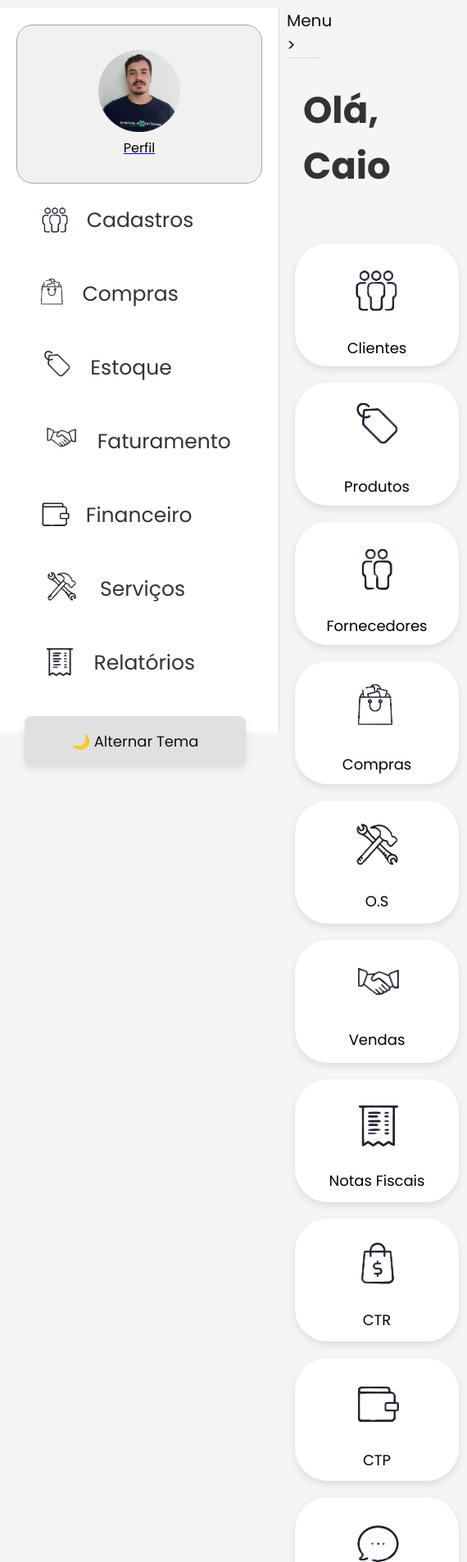
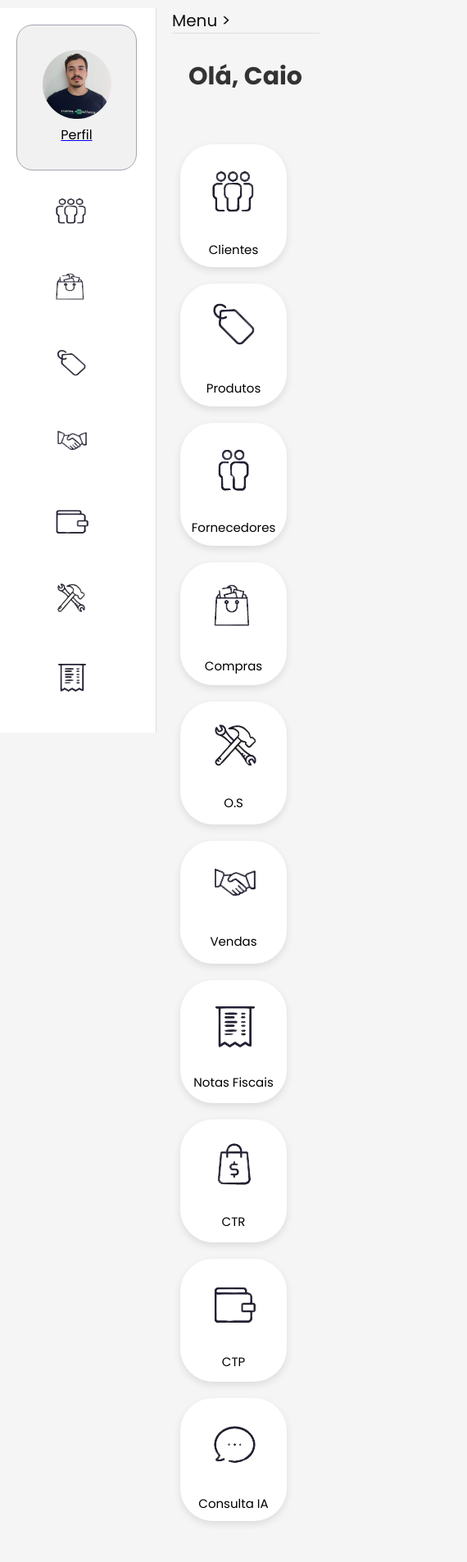
Before and after one commit to Caio-Secco/Sistema-operacional, a plain HTML site: page index.html in a window 390 px wide. Shown: the top 1906 px of the page at 82% size, 570 px wide, since content can reach past the window. After the commit the page ends 1866 px from the top, so only its background shows below. Drawn offline with Linux system fonts and the light colour scheme.

Commit message:
responsive

```diff
--- a/index.html
+++ b/index.html
@@ -26,16 +26,17 @@
         </div>
             <div class="menu-item">
                 <img src="./assets/clientes-icone-removebg-preview.png" alt="icone cadastros">
-            Cadastros
+                <span class="menu-texto">Cadastros</span>
                 <div class="submenu">
                     <a href="./pages/page-clientes.html">Clientes</a>
                     <a href="./pages/page-produtos.html">Produtos</a>
                     <a href="./pages/page-fornecedores.html">Fornecedores</a>
                 </div>
             </div>
+
             <div class="menu-item">
                 <img src="./assets/compras-icone-removebg-preview.png" alt="icone cadastros">
-            Compras
+                <span class="menu-texto">Compras</span>
                 <div class="submenu">
                     <a href="./pages/pg.html">Entradas</a>
                     <a href="#">Consulta de Notas</a>
@@ -43,7 +44,7 @@
             </div>
             <div class="menu-item">
                 <img src="./assets/produtos-icone-removebg-preview.png" alt="icone cadastros">
-            Estoque
+                <span class="menu-texto">Estoque</span>
                 <div class="submenu">
                     <a href="./pages/pg.html">Movimento</a>
                     <a href="#">Histórico </a>
@@ -52,7 +53,7 @@
             </div>
             <div class="menu-item">
                 <img src="./assets/vendas-icone-removebg-preview.png" alt="icone cadastros">
-            Faturamento
+                <span class="menu-texto">Faturamento</span>
                 <div class="submenu">
                     <a href="./pages/page-vendas.html">Vendas</a>
                     <a href="#">Ordem de Serviço</a>
@@ -61,7 +62,7 @@
             </div>
             <div class="menu-item">
                 <img src="./assets/ctp-icone-removebg-preview.png" alt="icone cadastros">
-            Financeiro
+                <span class="menu-texto">Financeiro</span>
                 <div class="submenu">
                     <a href="./pages/pg.html">Movimento de Caixa</a>
                     <a href="#">Contas á Receber</a>
@@ -70,7 +71,7 @@
             </div>
             <div class="menu-item">
                 <img src="./assets/os-icone-removebg-preview (1).png" alt="icone cadastros">
-            Serviços
+                <span class="menu-texto">Serviços</span>
                 <div class="submenu">
                     <a href="./pages/pg.html">....</a>
                     <a href="#">....</a>
@@ -79,7 +80,7 @@
             </div>
             <div class="menu-item">
                 <img src="./assets/notafiscal-icone-removebg-preview.png" alt="icone cadastros">
-            Relatórios
+                <span class="menu-texto">Relatórios</span>
                 <div class="submenu">
                     <a href="./pages/pg.html">....</a>
                     <a href="#">....</a>
@@ -96,45 +97,45 @@
             <br>
             <h1>Olá, Caio</h1> <br>
             <div class="lista-icons">
-                <button onclick="window.location.href='./pages/page-clientes.html'">
+                <button class="btn-inicio" onclick="window.location.href='./pages/page-clientes.html'">
                     <img src="./assets/clientes-icone-removebg-preview.png" alt="Ícone Clientes"><br>
-                    Clientes
+                    <a class="texto-btn-inicio">Clientes</a>
                 </button>
-                <button onclick="window.location.href='./pages/page-produtos.html'">
+                <button class="btn-inicio" onclick="window.location.href='./pages/page-produtos.html'">
                     <img src="./assets/produtos-icone-removebg-preview.png" alt="Ícone produtos"><br>
-                    Produtos
+                    <a class="texto-btn-inicio">Produtos</a>
                 </button>
-                <button onclick="window.location.href='./pages/page-fornecedores.html'">
+                <button class="btn-inicio" onclick="window.location.href='./pages/page-fornecedores.html'">
                     <img src="./assets/fornecedores-icone-removebg-preview.png" alt="Ícone fornecedores"><br>
-                    Fornecedores
+                    <a class="texto-btn-inicio">Fornecedores</a>
                 </button>
-                <button onclick="window.location.href='clientes.html'">
+                <button class="btn-inicio" onclick="window.location.href='clientes.html'">
                     <img src="./assets/compras-icone-removebg-preview.png" alt="Ícone Compras"><br>
-                    Compras
+                    <a class="texto-btn-inicio">Compras</a>
                 </button>
-                <button onclick="window.location.href='clientes.html'">
+                <button class="btn-inicio" onclick="window.location.href='clientes.html'">
                     <img src="./assets/os-icone-removebg-preview (1).png" alt="Ícone o.s"><br>
-                    O.S
+                    <a class="texto-btn-inicio">O.S</a>
                 </button>
-                <button onclick="window.location.href='./pages/page-vendas.html'">
+                <button class="btn-inicio" onclick="window.location.href='./pages/page-vendas.html'">
                     <img src="./assets/vendas-icone-removebg-preview.png" alt="Ícone vendas"><br>
-                    Vendas
+                    <a class="texto-btn-inicio">Vendas</a>
                 </button>
-                <button onclick="window.location.href='clientes.html'">
+                <button class="btn-inicio" onclick="window.location.href='clientes.html'">
                     <img src="./assets/notafiscal-icone-removebg-preview.png" alt="Ícone Notas Fiscais"><br>
-                    Notas Fiscais
+                    <a class="texto-btn-inicio">Notas Fiscais</a>
                 </button>
-                <button onclick="window.location.href='clientes.html'">
+                <button class="btn-inicio" onclick="window.location.href='clientes.html'">
                     <img src="./assets/ctr-icone-removebg-preview.png" alt="Ícone CTR"><br>
-                    CTR
+                    <a class="texto-btn-inicio">CTR</a>
                 </button>
-                <button onclick="window.location.href='clientes.html'">
+                <button class="btn-inicio" onclick="window.location.href='clientes.html'">
                     <img src="./assets/ctp-icone-removebg-preview.png" alt="Ícone CTP"><br>
-                    CTP
+                    <a class="texto-btn-inicio">CTP</a>
                 </button>
-                <button onclick="window.location.href='clientes.html'">
+                <button class="btn-inicio" onclick="window.location.href='clientes.html'">
                     <img src="./assets/consulta-ia-icone-removebg-preview.png" alt="Ícone consulta ia"><br>
-                    Consulta IA
+                    <a class="texto-btn-inicio">Consulta IA</a>
                 </button>
             </div>
     </section>
--- a/style.css
+++ b/style.css
@@ -228,25 +228,6 @@ th {
   background-color: #ddd;
 }
 
-/* Responsividade básica */
-@media (max-width: 600px) {
-  .cliente-container {
-    padding: 25px;
-  }
-
-  th,
-  td {
-    font-size: 14px;
-    padding: 8px;
-  }
-
-  .icon-search {
-    width: 16px;
-    height: 16px;
-  }
-}
-
-/* Final Pagina de Clientes */
 
 /* Pagina Vendas */
 
@@ -347,11 +328,25 @@ th {
   display: flex;
 }
 
-.btn-op{
-  width: 1000px;
+.btn-op {
+  width: 300px;
   height: 60px;
   border-radius: 6px;
-  background-color: #ddd;
+  border: none;
+  background-color: #d2d2d2;
+  color: #000;
+  box-shadow: 0 4px 10px rgba(0, 0, 0, 0.1);
+  justify-content: space-between;
+  gap: 100px;
+  margin: 5px;
+  transition: transform 0.3s ease, background-color 0.3s ease;
+  cursor: pointer;
+}
+
+.btn-op:hover {
+  color: #fff;
+  transform: scale(1.05);
+  background-color: #444;
 }
 
 
@@ -382,31 +377,6 @@ th {
   background-color: #ddd;
   border-radius: 8px;
 }
-
-
-
-/* Responsivo */
-@media (max-width: 768px) {
-  .filtro-vendas {
-    flex-direction: column;
-    gap: 12px;
-  }
-
-  .cart-vendas,
-  .input-wrapper {
-    max-width: 100%;
-    width: 100%;
-  }
-
-  .input-filtro {
-    width: 100%;
-  }
-
-  .vendas {
-    font-size: 36px;
-  }
-}
-
 
 
 /* Imagem Produtos */
@@ -529,7 +499,7 @@ td img:hover {
 }
 
 /* Botões padrão */
-button {
+.btn-inicio {
   width: 200px;
   height: 150px;
   background-color: #fff;
@@ -546,8 +516,8 @@ button {
   box-shadow: 0 4px 10px rgba(0, 0, 0, 0.1);
 }
 
-button:hover {
-  transform: scale(1.05);
+.btn-inicio:hover {
+  transform: scale(1.1);
   background-color: #ddd;
 }
 
@@ -596,58 +566,91 @@ body.dark .button-dark:hover {
 
 /* ------------------- */
 /* Rodapé */
-footer {
-  background-color: #000;
-  color: #fff;
-  padding-top: 50px;
+
+
+
+/* Responsividade básica pagina de Inicio*/
+@media (max-width: 800px) {
+  .cliente-container {
+    padding: 25px;
   }
 
-.newsletter-footer {
-  display: flex;
-  justify-content: space-between;
+  th,
+  td {
+    font-size: 14px;
+    padding: 8px;
   }
 
-.titles-newsletter h1 {
-  font-weight: 16px;
+  .inicio h1 {
+    font-size: 30px;
   }
 
-.titles-newsletter h2 {
-  font-size: 16px;
-  font-weight: normal;
+  .container-perfil {
+    width: 125px;
   }
 
-.input-newsletter {
-  width: 300px;
-  margin-right: 20px;
-  color: #fff;
+  .sidebar {
+    width: 150px;
   }
 
-.input-form-newsletter input {
-  margin: 0;
+  .menu-texto {
+    display: none;
   }
 
-.card-footer {
-  margin: 30px 0;
+  .menu-item {
+    align-items: center;
+    justify-content: center;
+    width: 100px;
+    margin-top: 5px;
+    transition: transform 0.3s ease
   }
 
-.card-footer span {
-  color: #a2a6b0;
-  font-weight: bold;
-  font-size: 16px;
+  .menu-item:hover {
+    border-left: #000 solid 2px;
   }
 
-.card-footer p {
-  font-size: 14px;
+  .menu-item img {
+    align-items: center;
+    width: 90px;
   }
 
-.card-footer a {
-  color: #01a4ff;
-  text-decoration: none;
+  .button-dark {
+    display: none;
   }
 
-.additional-infos-footer {
-  display: flex;
-  justify-content: space-between;
-  border-top: 1px solid #ffffff20;
-  margin-top: 50px;
+  .icons{
+    margin-left: -140px;
   }
+
+  .btn-inicio{
+    width: 130px;
+  }
+
+.texto-btn-inicio{
+  font-size: 15px;
+}
+
+}
+
+/* Responsivo vendas */
+@media (max-width: 768px) {
+  .filtro-vendas {
+    flex-direction: column;
+    gap: 12px;
+  }
+
+  .cart-vendas,
+  .input-wrapper {
+    max-width: 100%;
+    width: 100%;
+  }
+
+  .input-filtro {
+    width: 100%;
+  }
+
+  .vendas {
+    font-size: 36px;
+  }
+
+}
```
Lines whose indentation alone changed are shown as unchanged.
